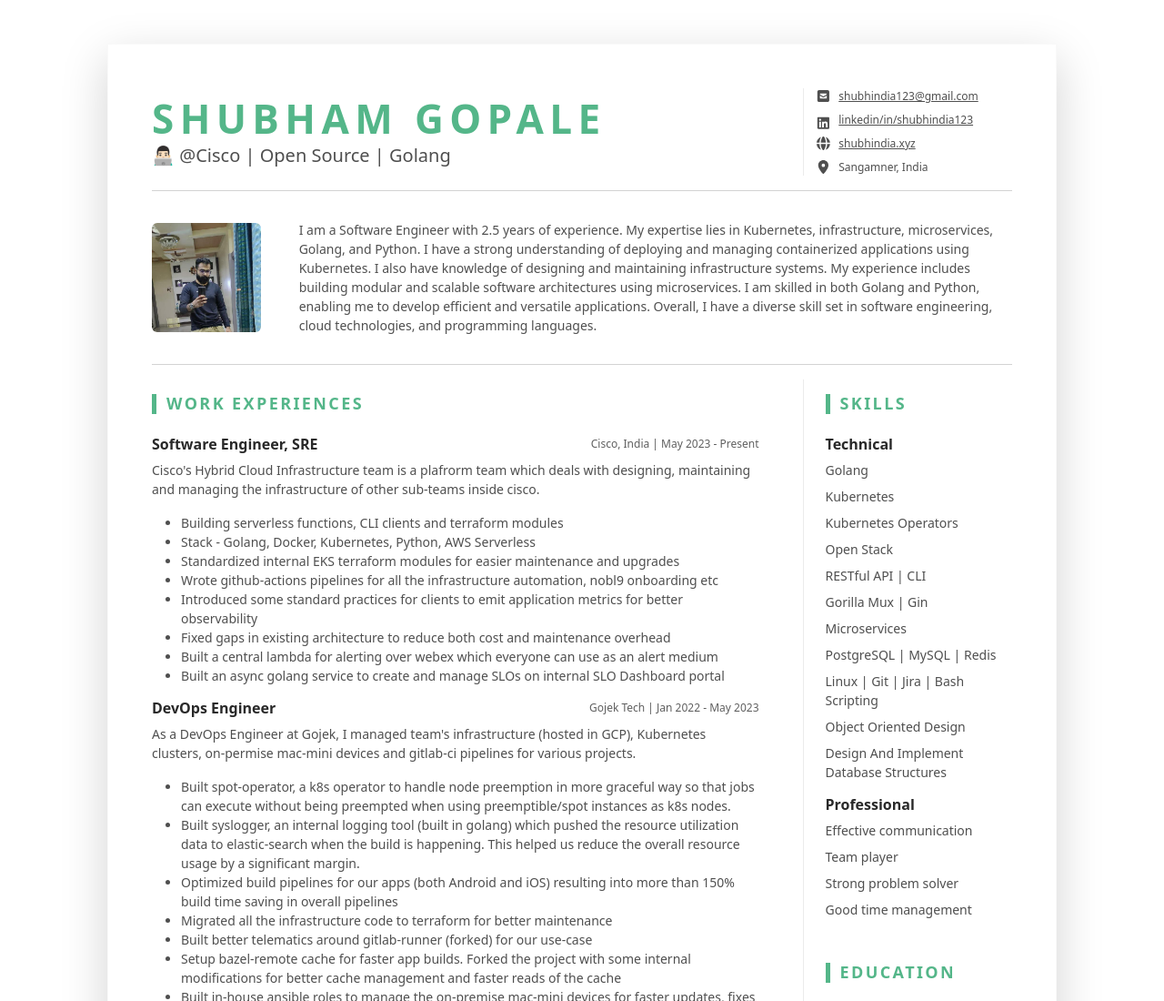
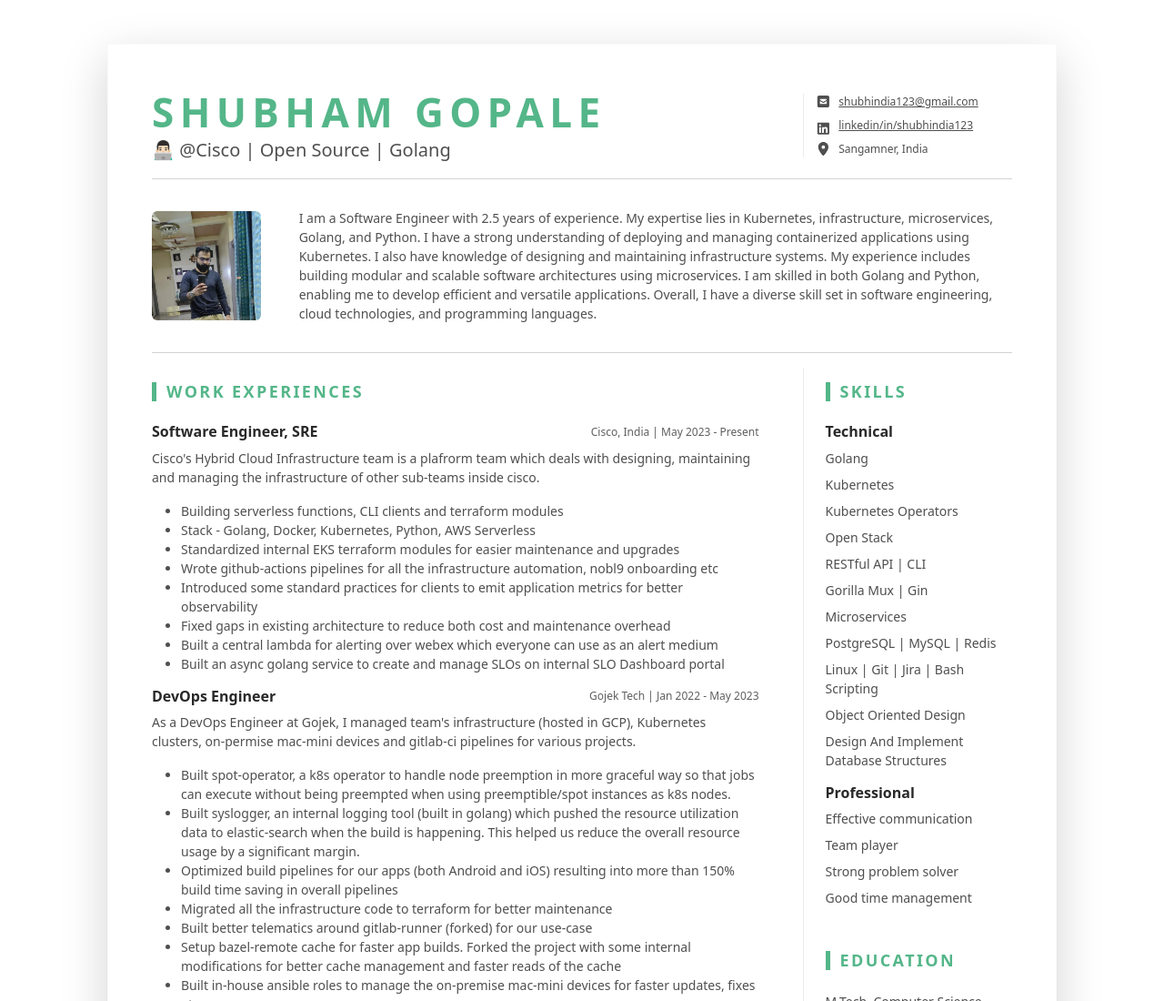
Before and after one commit to shubhindia/shubhindia.github.io, a plain HTML site: page index.html in a window 1280 px wide. Shown: the top 1100 px of the page at 91% size. Drawn offline with Linux system fonts and the light colour scheme.

Commit message:
drop invalid link
Signed-off-by: shubhindia <shubhindia123@gmail.com>

```diff
--- a/index.html
+++ b/index.html
@@ -44,11 +44,6 @@
 										data-fa-transform="down-4"></i><a class="resume-link"
 										href="https://www.linkedin.com/in/shubhindia123"
 										target="_blank">linkedin/in/shubhindia123</a>
-								</li>
-
-								<li class="mb-2"><i class="fas fa-globe fa-fw fa-lg me-2"></i><a class="resume-link"
-										href="https://shubhindia.xyz/"
-										target="_blank">shubhindia.xyz</a>
 								</li>
 								<li class="mb-0"><i class="fas fa-map-marker-alt fa-fw fa-lg me-2"></i>Sangamner, India</li>
 							</ul>
```
